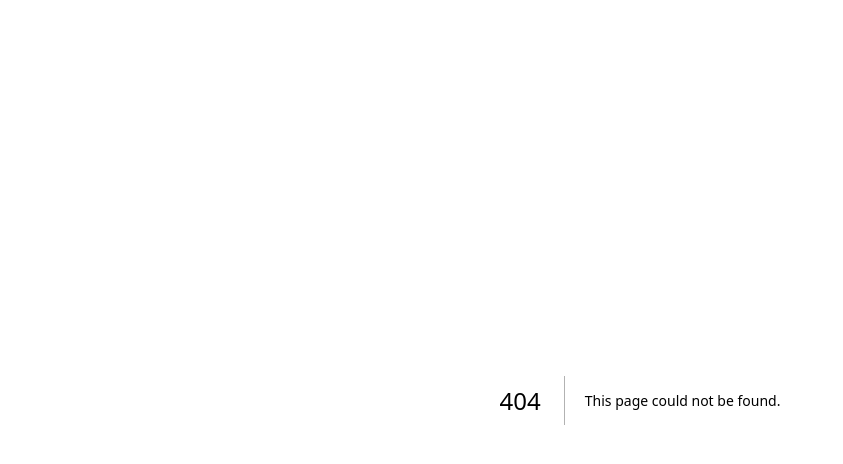
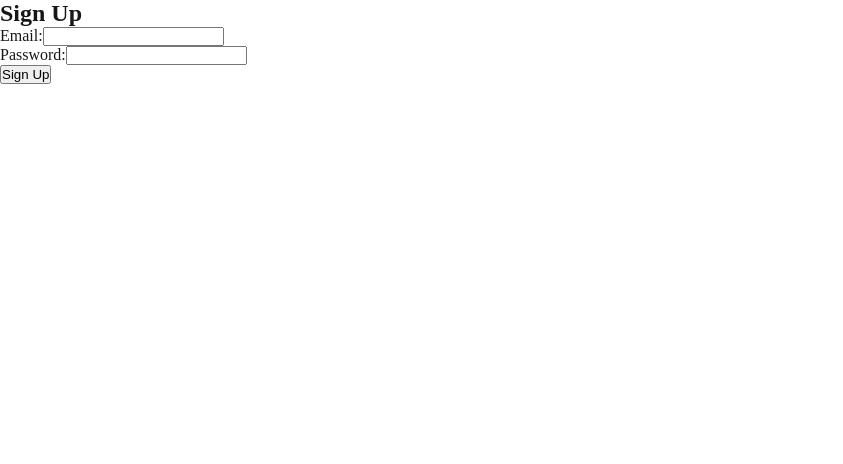
Before and after one commit to a-y-a-n-das/makemefit, a Next.js app in the folder apps/web/: page /signup in a window 1280 px wide. Before the commit this address had no page. Shown: the top 464 px of the page, without its empty margins (0-843 px from the left). Built offline with nearby package versions, Linux system fonts and the light colour scheme.

Commit message:
signup logic added

```diff
--- /dev/null
+++ b/apps/web/app/api/signup/route.ts
@@ -0,0 +1,28 @@
+import { prisma } from "@repo/db";
+import bcrypt from "bcrypt";
+
+
+export async function POST(req: Request) {
+    const { email, password } = await req.json();
+
+    const existingUser = await prisma.user.findUnique({
+        where: {
+            email,
+        },
+    });
+
+    if (existingUser) {
+        return new Response(JSON.stringify({ error: "User with this email already exists" }), { status: 400 });
+    }
+
+    const hashedPassword = await bcrypt.hash(password, 12);
+
+    const user = await prisma.user.create({
+        data: {
+            email,
+            hashedPassword,
+        },
+    });
+
+    return new Response(JSON.stringify({ message: "User created successfully", userId: user.id }), { status: 201 });
+}
--- /dev/null
+++ b/apps/web/app/signup/SignupForm.tsx
@@ -0,0 +1,55 @@
+"use client";
+
+import { signIn } from "next-auth/react";
+import { useState } from "react";
+
+
+export default  function SignupForm() {
+
+    const [email, setEmail] = useState("");
+    const [password, setPassword] = useState("");
+
+    async function handleSubmit(e: React.FormEvent) {
+        e.preventDefault();
+
+        const res = await fetch("/api/signup", {
+            method: "POST",
+            headers: {
+                "Content-Type": "application/json",
+            },
+            body: JSON.stringify({ email, password }),
+        });
+
+        if (res?.ok) {
+            const data = await res.json();
+            console.log("User created:", data);
+
+            await signIn("credentials", {
+                email,
+                password,
+                redirect: true,
+                callbackUrl: "/dashboard",
+            });
+
+        } else {
+            alert("Invalid credentials");
+        }
+    }
+
+    return (
+    <div>
+      <h2>Sign Up</h2>
+      <form onSubmit={handleSubmit}>
+        <div>
+          <label htmlFor="email">Email:</label>
+          <input type="email" id="email" name="email" required value={email} onChange={(e) => setEmail(e.target.value)} />
+        </div>
+        <div>
+          <label htmlFor="password">Password:</label>
+          <input type="password" id="password" name="password" required value={password} onChange={(e) => setPassword(e.target.value)} />
+        </div>
+        <button type="submit">Sign Up</button>
+      </form>
+    </div>
+  );
+}
--- /dev/null
+++ b/apps/web/app/signup/page.tsx
@@ -0,0 +1,5 @@
+import SignupForm from "./SignupForm";
+
+export default async function SignupPage() {
+  return <SignupForm />;
+}
```
